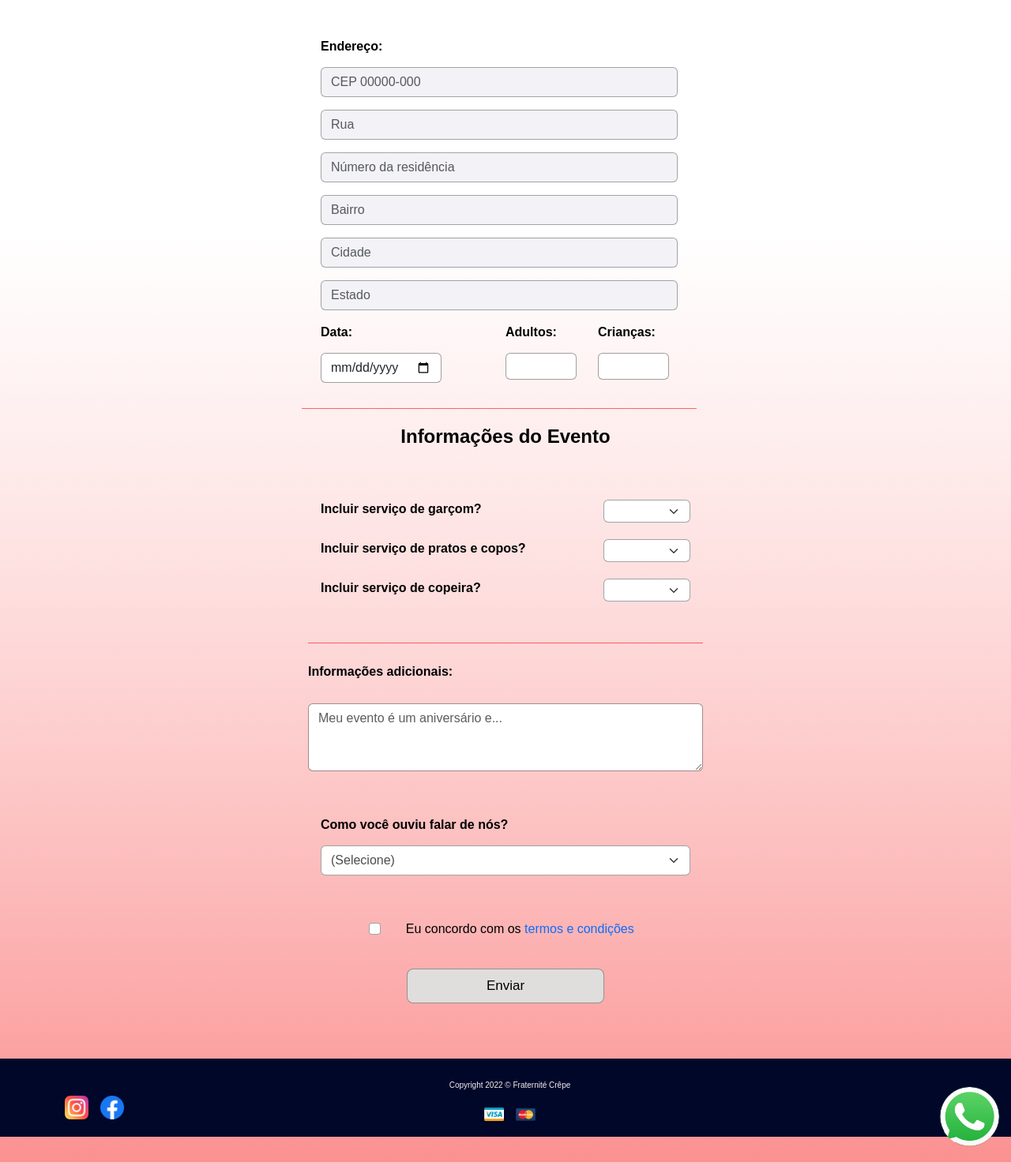
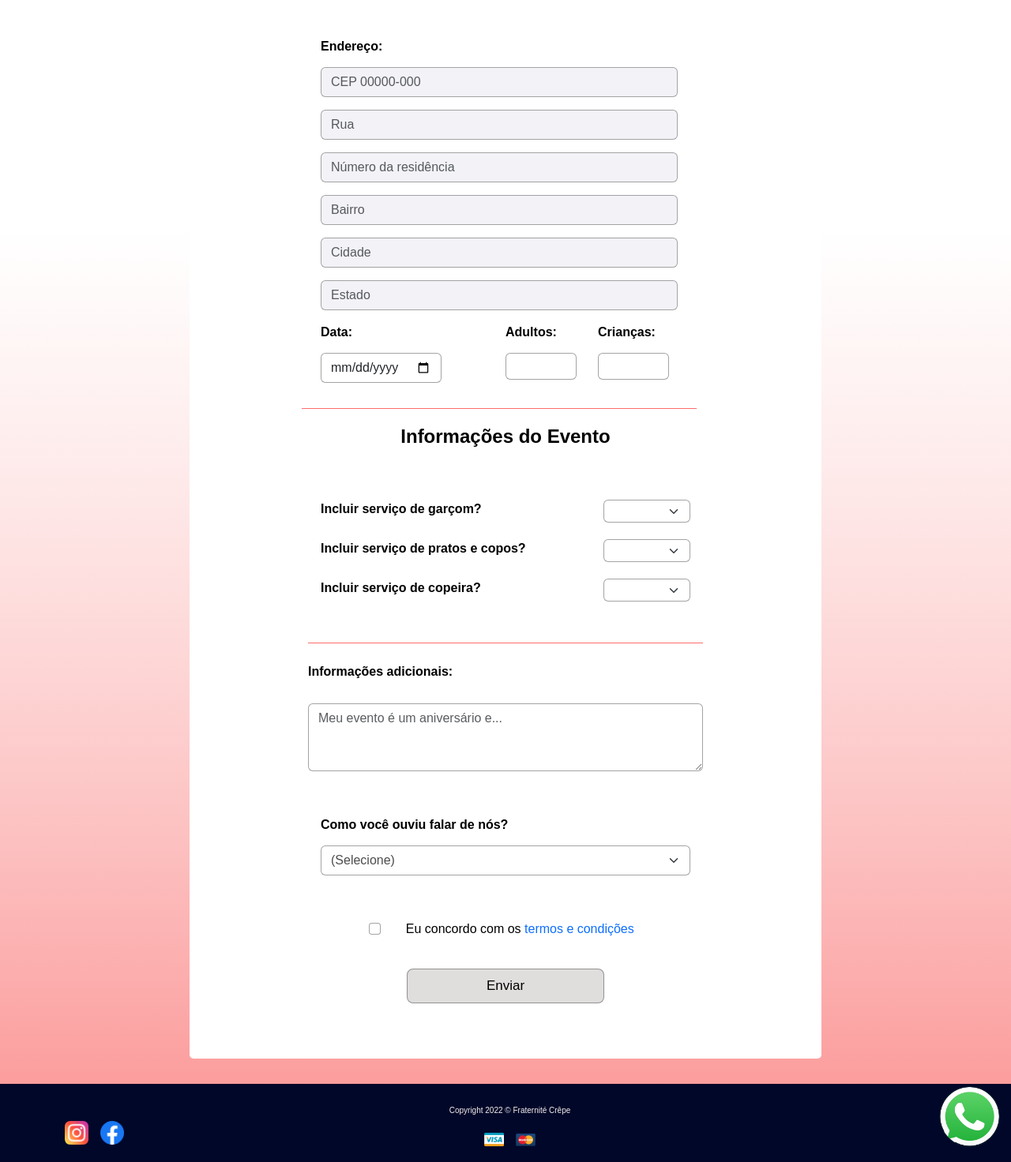
Before and after one commit to Bortolans/fratSite, a PHP site: page /form.html in a window 1280 px wide. Shown: the part 894-2366 px from the top of the page at 79% size. Run offline with PHP 8.4, Linux system fonts and the light colour scheme.

Commit message:
style: improve form page layout and spacing

```diff
--- a/css/form.css
+++ b/css/form.css
@@ -54,11 +54,18 @@ font-size: 19px;
 /* ===========================================================
 FORMULÁRIO (container geral)
 =========================================================== */
+.sectionForm {
+max-width: 800px;
+background: white;
+margin: 0 auto;
+margin-bottom: 2rem;
+border-radius: 5px;
+}
+
 form {
-max-width: 500px;
 width: 100%;
 margin: 0 auto;
-padding-bottom: 2em;
+padding-bottom: 2rem;
 }
 
 fieldset {
--- a/form.html
+++ b/form.html
@@ -61,6 +61,7 @@ Data Criação: 29/10/2025
         <p>Por favor preencha este formulário com as informações necessárias</p>
     </div>
 
+    <section class="sectionForm">
         <form id="formOrcamento" method="get" action="formAction.html" class="mx-auto">
             <div class="legend">
                 <legend><strong>Dados Pessoais</strong></legend>
@@ -200,6 +201,7 @@ Data Criação: 29/10/2025
                 <input type="submit" value="Enviar" class="btn btn-light px-4 py-2">
             </div>
         </form>
+    </section>
 </main>
 
 <div class="iconWhatsApp">
```
Lines whose indentation alone changed are shown as unchanged.
